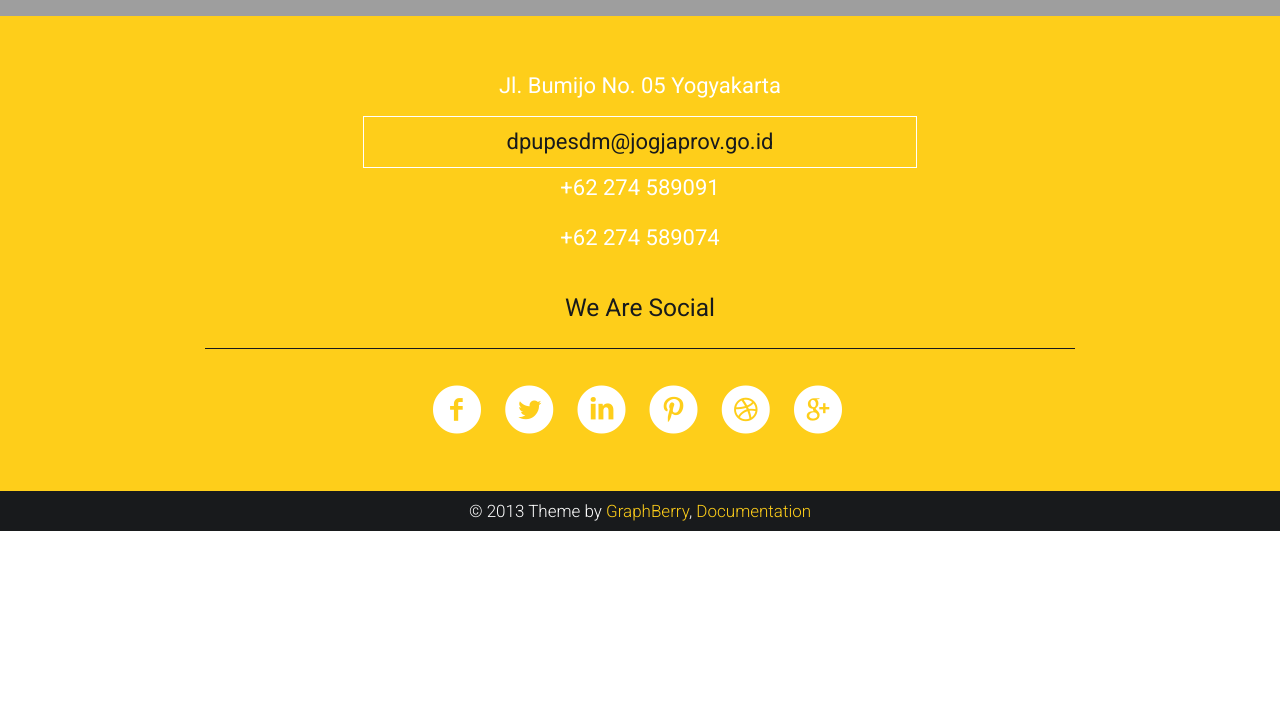
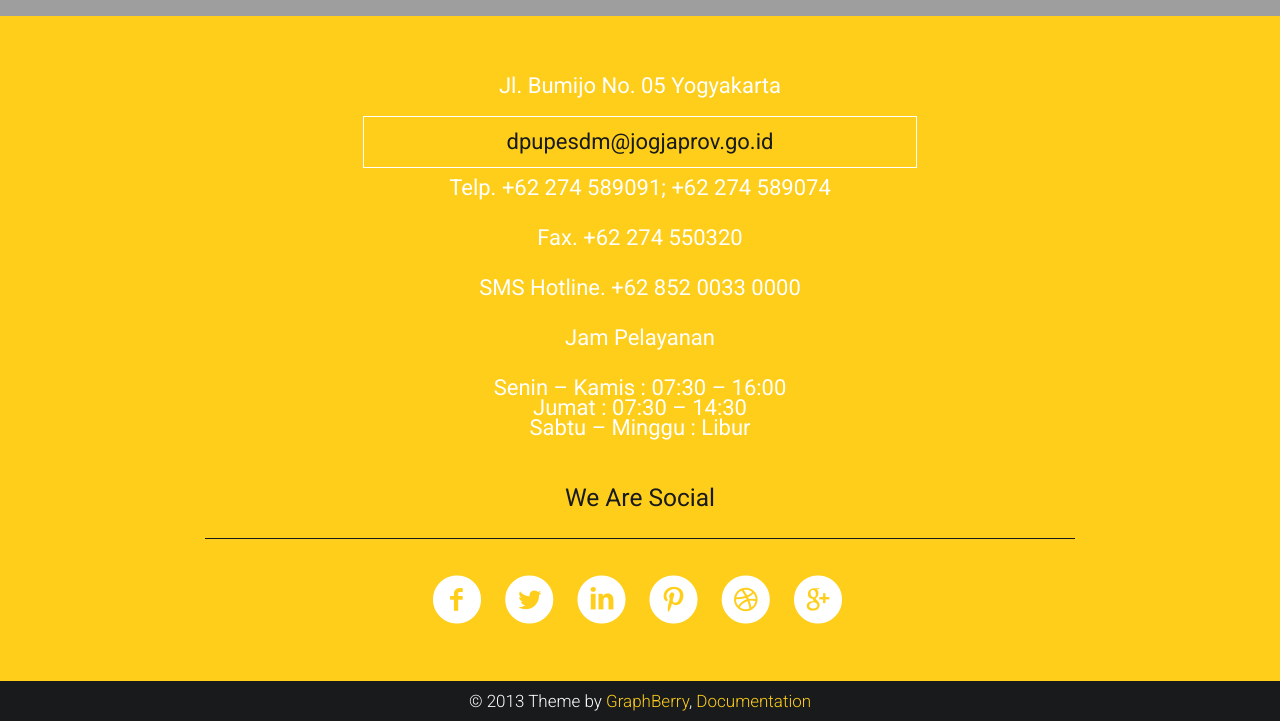
Before and after one commit to defiakhsan/dpupesdm, a plain HTML site: page index.html in a window 1280 px wide. Shown: the part 7049-7770 px from the top of the page. Before the commit the page ends 7580 px from the top, so only its background shows below. Drawn offline with Linux system fonts and the light colour scheme; some packages are replaced by stand-ins of ours; grey boxes are pictures that could not be loaded.

Commit message:
Update index.html

```diff
--- a/index.html
+++ b/index.html
@@ -899,8 +899,13 @@
                     <div class="span9 center contact-info">
                         <p>Jl. Bumijo No. 05 Yogyakarta</p>
                         <p class="info-mail">dpupesdm@jogjaprov.go.id</p>
-                        <p>+62 274 589091</p>
-                        <p>+62 274 589074</p>
+                        <p>Telp. +62 274 589091; +62 274 589074</p>
+                        <p>Fax. +62 274 550320</p>
+                        <p>SMS Hotline. +62 852 0033 0000</p>
+                        <p>Jam Pelayanan</p>
+                        <p>Senin – Kamis : 07:30 – 16:00</br>
+                            Jumat : 07:30 – 14:30</br>
+                            Sabtu – Minggu : Libur</p>
                         <div class="title">
                             <h3>We Are Social</h3>
                         </div>
```
